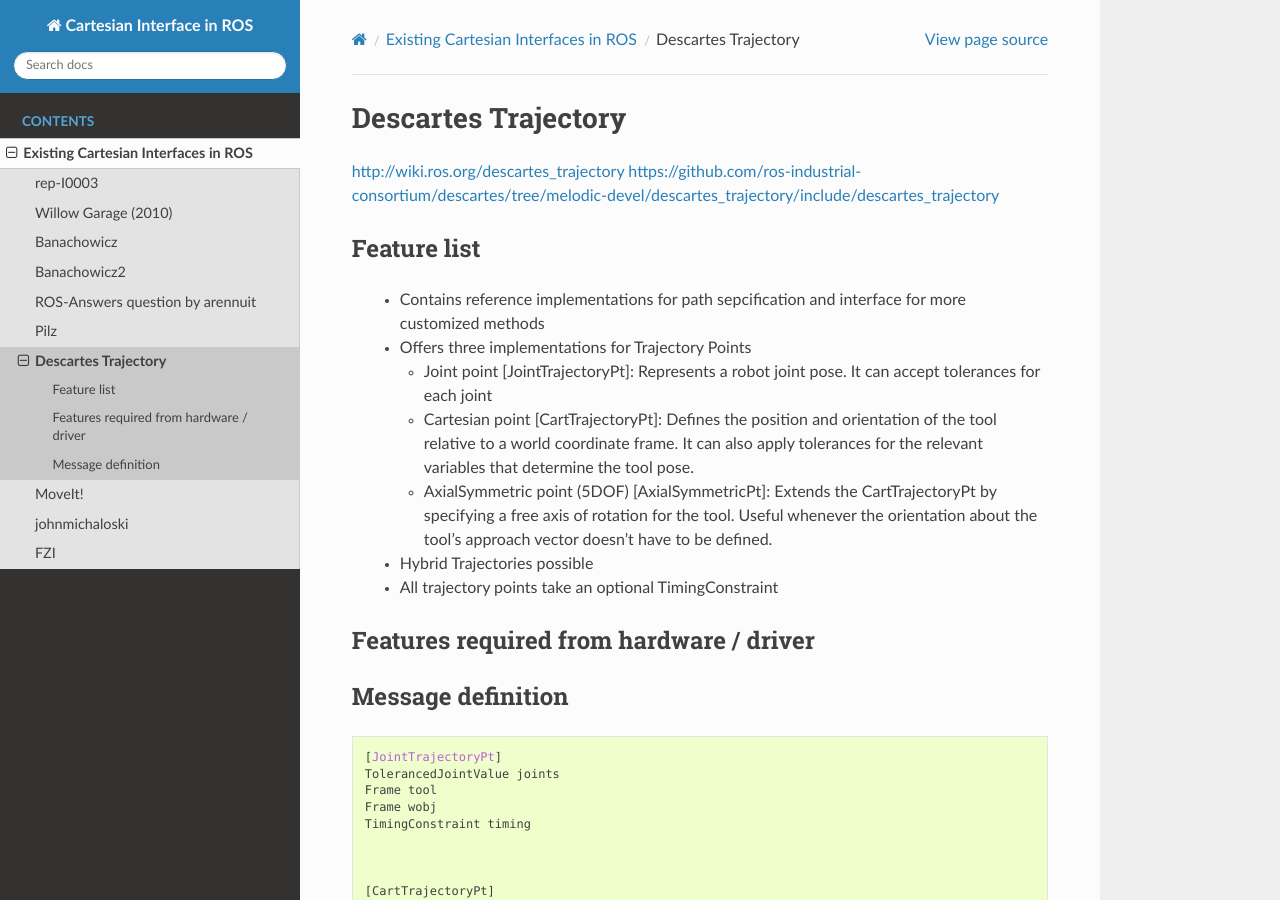
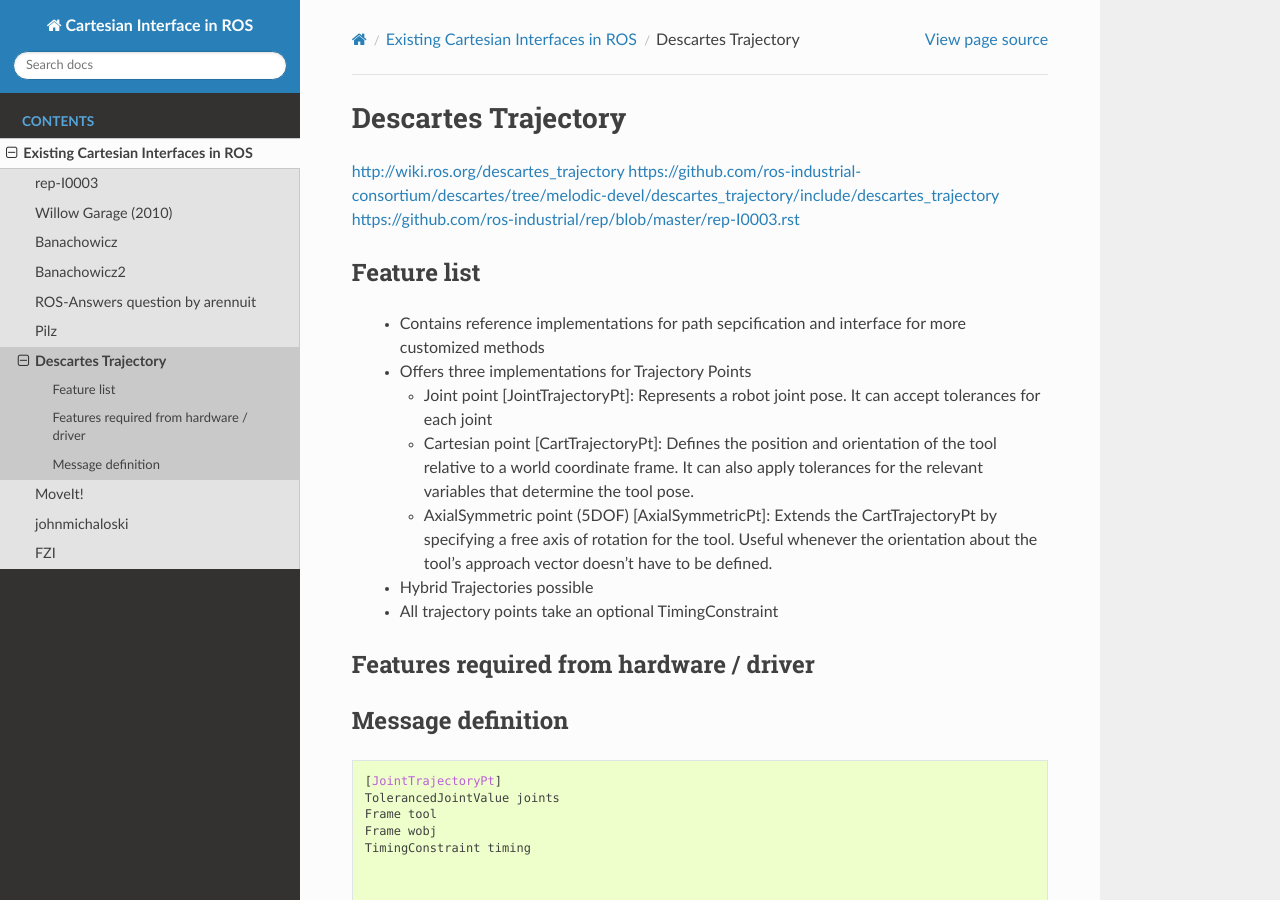
Before and after one commit to fzi-forschungszentrum-informatik/fzi_robot_interface_proposal, a Sphinx documentation site: the page built from MS1/research/source/existing/05_descartes.rst, in a window 1280 px wide and 900 px high. Built offline with Sphinx 7.4.7 and the Read the Docs theme 2.0.0, drawn with Linux system fonts in a browser that asks for light colours; part of the change alters nothing that is shown.

Commit message:
added link to corresponding REP to 05_descartes.rst

```diff
--- a/MS1/research/source/existing/05_descartes.rst
+++ b/MS1/research/source/existing/05_descartes.rst
@@ -3,6 +3,7 @@ Descartes Trajectory
 
 http://wiki.ros.org/descartes_trajectory
 https://github.com/ros-industrial-consortium/descartes/tree/melodic-devel/descartes_trajectory/include/descartes_trajectory
+https://github.com/ros-industrial/rep/blob/master/rep-I0003.rst
 
 
 Feature list
```
